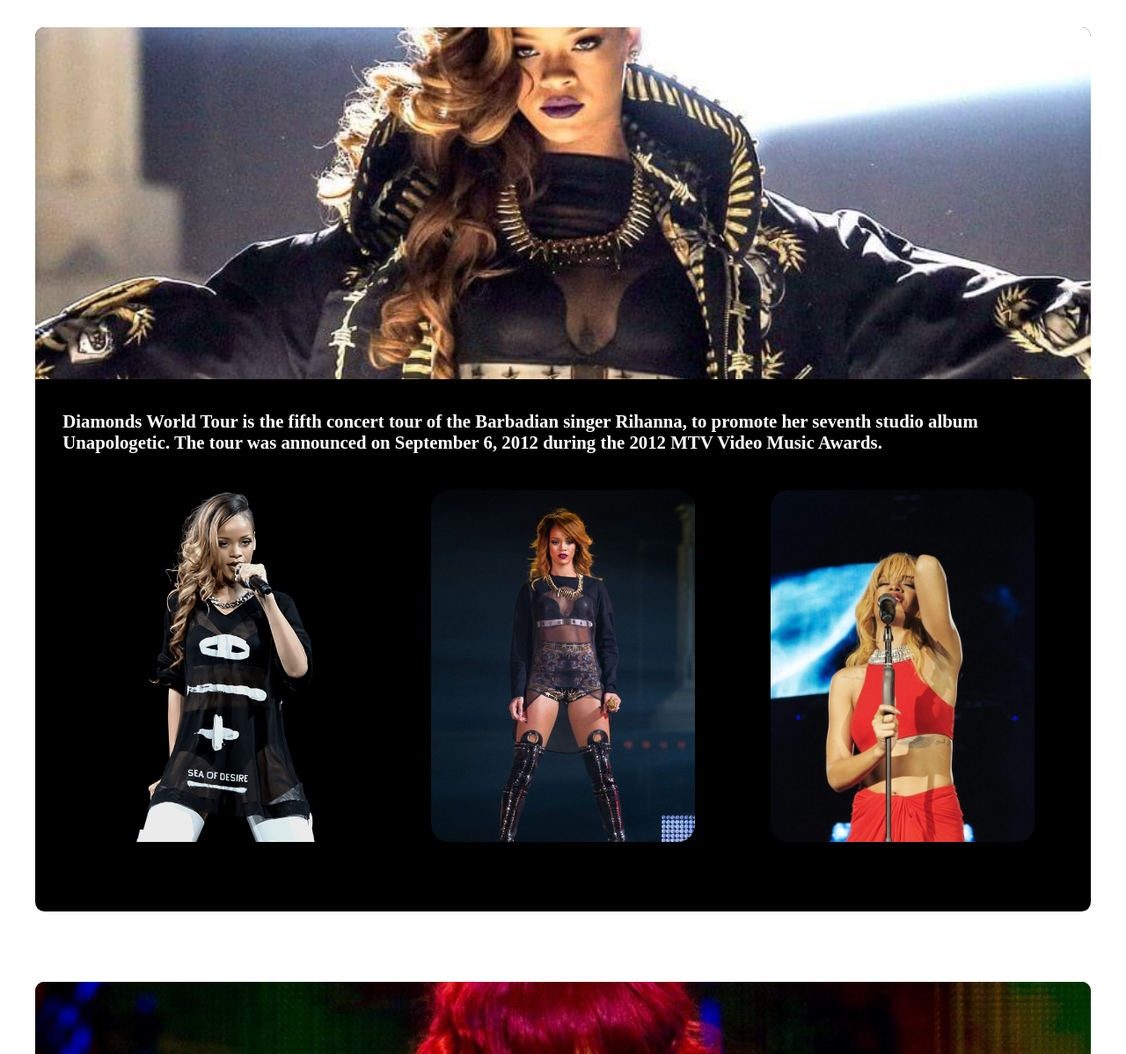
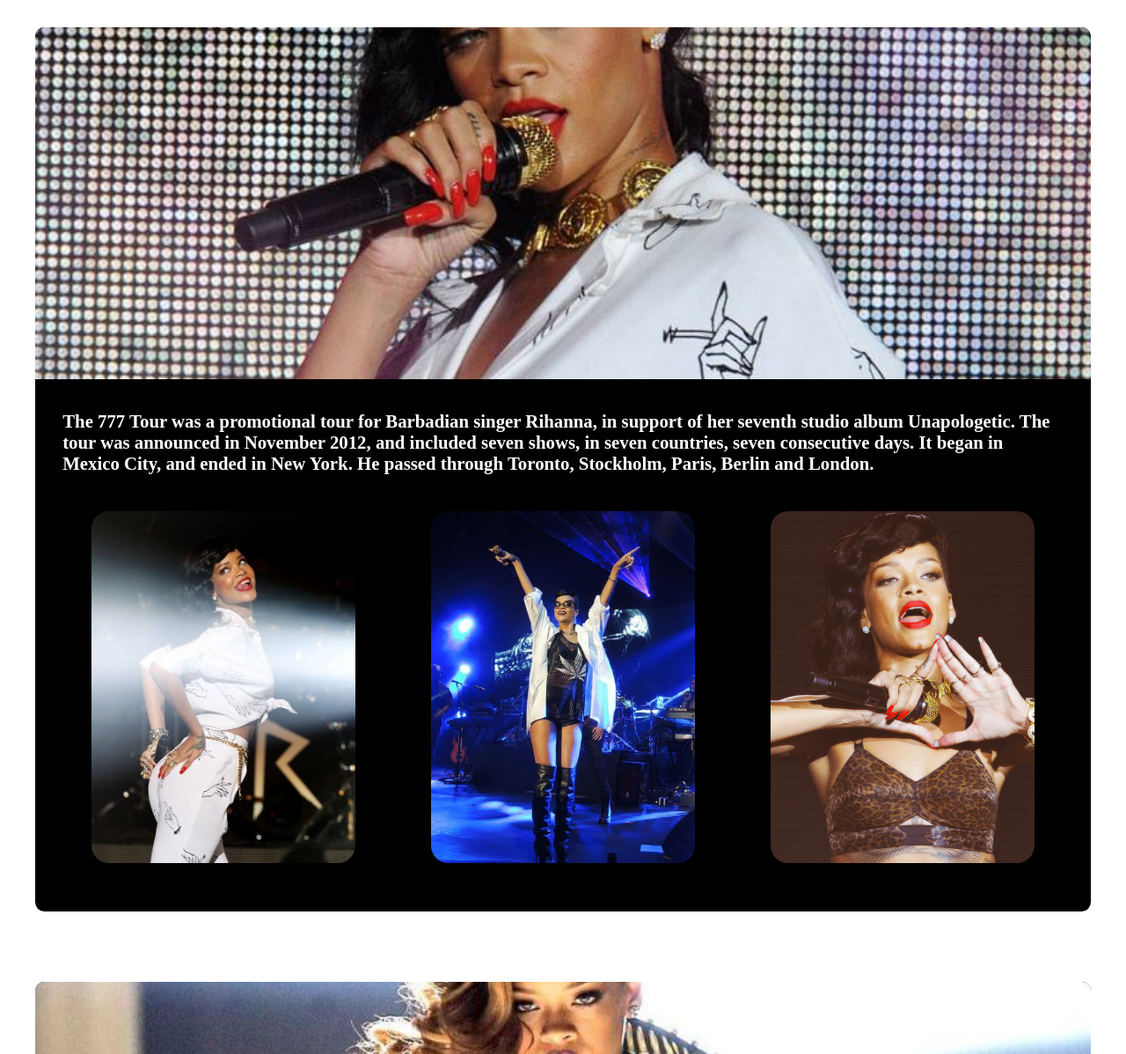
Before and after one commit to nadiabadi/proyectofinal, a website: page pages/tours.html in a window 1280 px wide. Shown: the part 1162-2360 px from the top of the page at 88% size. Drawn offline with Linux system fonts and the light colour scheme; a web font is replaced by a local one.

Commit message:
ultimas modificaciones

```diff
--- a/pages/tours.html
+++ b/pages/tours.html
@@ -53,6 +53,25 @@
                         </div>
                         <div class="anti__gallery-img">
                             <img src="../media/tours/antiworld3.jpg" alt="anti3">
+                        </div>
+                    </div>
+                </div>
+            </div>
+            <div class="tours__unapologetic">
+                <div class="unapologetic__img">
+                    <img src="../media/tours/777tour3.jpg" alt="">
+                </div>
+                <div class="unapologetic__text">
+                    <p>The 777 Tour was a promotional tour for Barbadian singer Rihanna, in support of her seventh studio album Unapologetic. The tour was announced in November 2012, and included seven shows, in seven countries, seven consecutive days. It began in Mexico City, and ended in New York. He passed through Toronto, Stockholm, Paris, Berlin and London.</p>
+                    <div class="unapologetic__gallery">
+                        <div class="unapologetic__gallery-img">
+                            <img src="../media/tours/777tour2.jpg" alt="">
+                        </div>
+                        <div class="unapologetic__gallery-img">
+                            <img src="../media/tours/777tour1.jpg" alt="">
+                        </div>
+                        <div class="unapologetic__gallery-img">
+                            <img src="../media/tours/777tour5.png" alt="">
                         </div>
                     </div>
                 </div>
@@ -114,8 +133,8 @@
                     <li><a href="../index.html">HOME</a></li>
                     <li><a href="./music.html">MUSIC</a></li>
                     <li><a href="./tours.html">TOURS</a></li>
-                    <li><a href="./galery.html">GALERY</a></li>
-                    <li><a href="./extras.html">BRANDS</a></li>
+                    <li><a href="./galery.html">GALLERY</a></li>
+                    <li><a href="./extras.html">EXTRAS</a></li>
                     </ul>
                 </div>
             </div>
--- a/scss/_layout.scss
+++ b/scss/_layout.scss
@@ -39,11 +39,11 @@ header{
             display: flex;
             flex-flow: column;
             align-items: center;
-            gap: 1.5em;
+            gap: 3em;
             background: $clr-white;
             padding: 2em;
             border-bottom-left-radius: 0.5em;
-            width: 200px;
+            width: 250px;
             font-weight: 700;
             z-index: 99;
             .menu__link{
@@ -110,6 +110,7 @@ main{
             padding: 1em;
             font-size: 18px;
             font-style: italic;
+            font-weight: 600;
             border-radius: .5em;
             display: flex;
             align-items: center;
@@ -414,6 +415,29 @@ footer{
         }
     }
 
+    &__unapologetic{
+        @include tourscontainer;
+        .unapologetic__img{
+            & img{
+                max-height: 400px;
+                object-fit: cover;
+            }
+        }
+        .unapologetic__text{
+            padding: 1.5em;
+            font-weight: 600;
+            .unapologetic__gallery{
+                @include toursgallery;
+                &-img{
+                    border-radius: 20px;
+                    overflow: hidden;
+                    max-height: 400px;
+                    max-width: 300px;
+                }
+            }
+        }
+    }
+
 
     &__diamonds{
         @include tourscontainer;
```
Also changed, not shown: index.html (+2 -2 lines), pages/extras.html (+2 -2 lines), pages/galery.html (+2 -2 lines), pages/music.html (+2 -2 lines), css/main.css, media/tours/777tour1.jpg (added), media/tours/777tour2.jpg (added), media/tours/777tour3.jpg (added), media/tours/777tour5.png (added).
